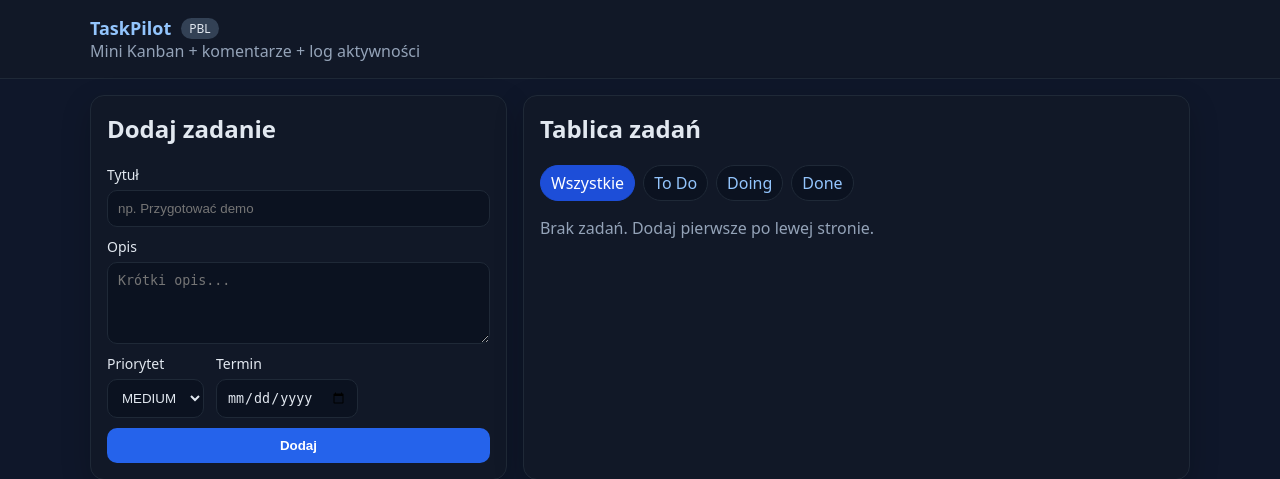
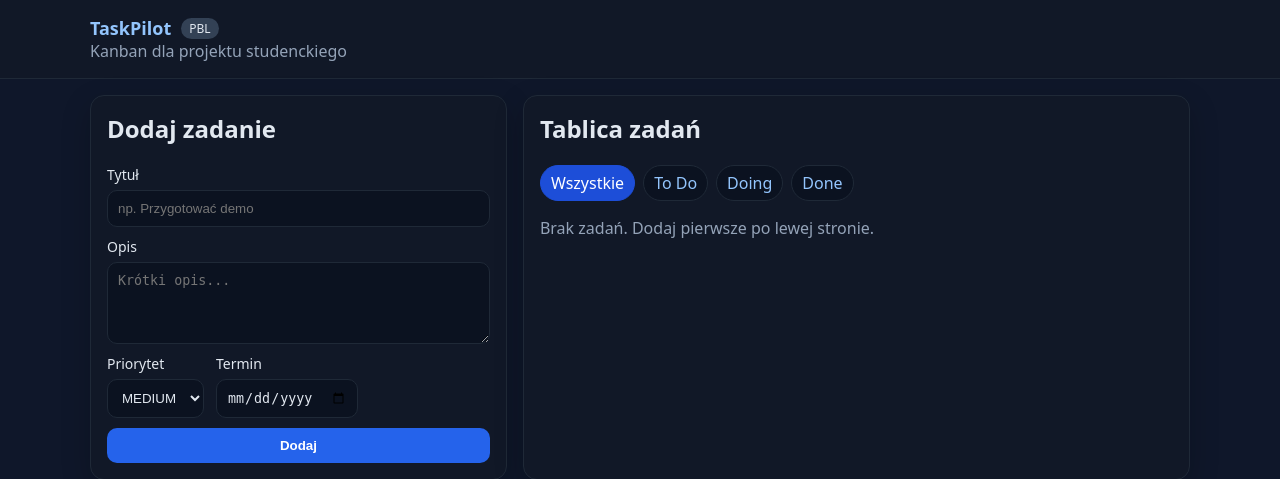
Before and after one commit to Krystian-99/taskpilot-pbl, a FastAPI app: page / in a window 1280 px wide. Shown: the top 479 px of the page. Run offline with FastAPI, Linux system fonts and the light colour scheme.

Commit message:
ui: update subtitle

```diff
--- a/app/templates/base.html
+++ b/app/templates/base.html
@@ -13,7 +13,7 @@
         <a href="/" class="brand-link">TaskPilot</a>
         <span class="badge">PBL</span>
       </div>
-      <div class="muted">Mini Kanban + komentarze + log aktywności</div>
+      <div class="muted">Kanban dla projektu studenckiego</div>
     </div>
   </header>
 
```
